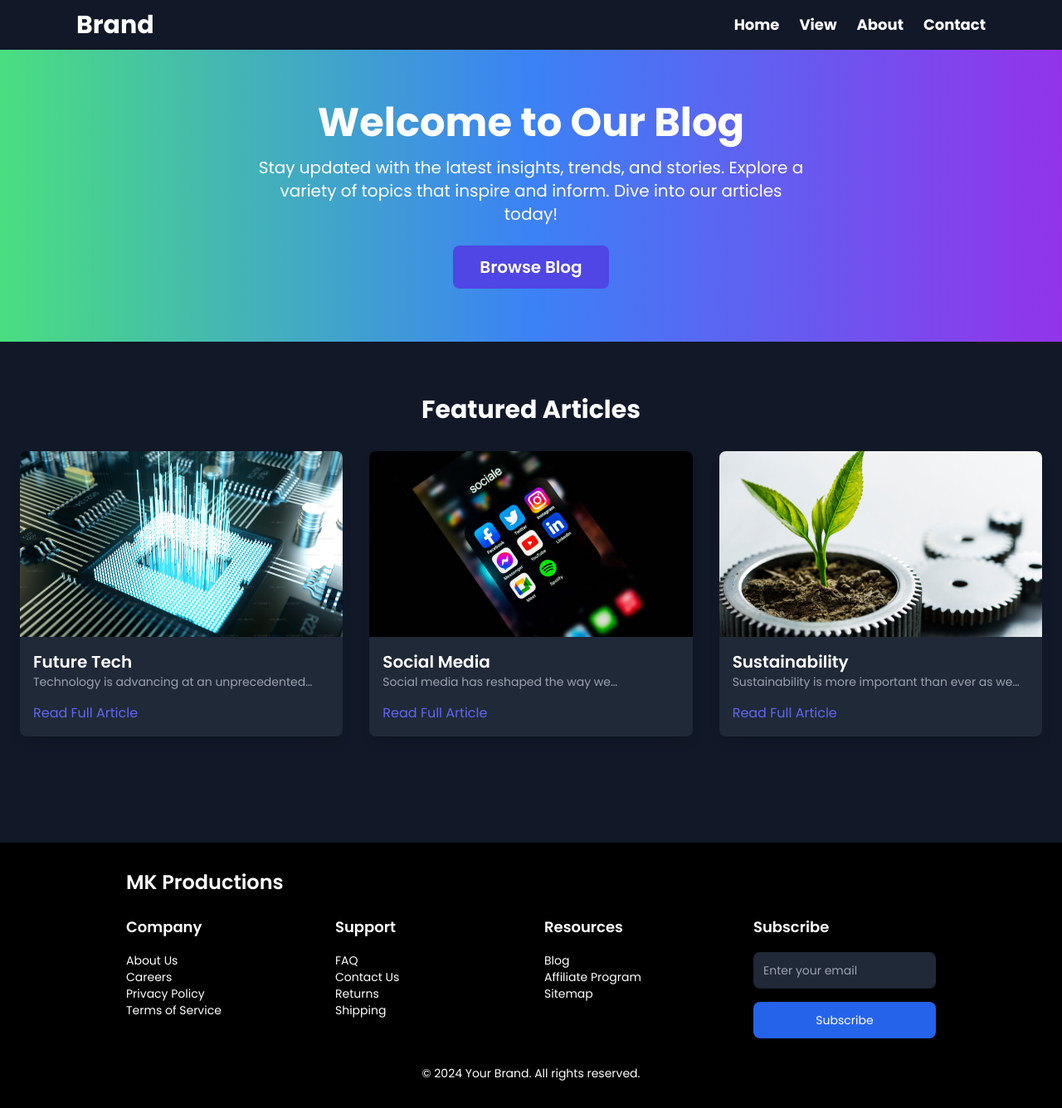
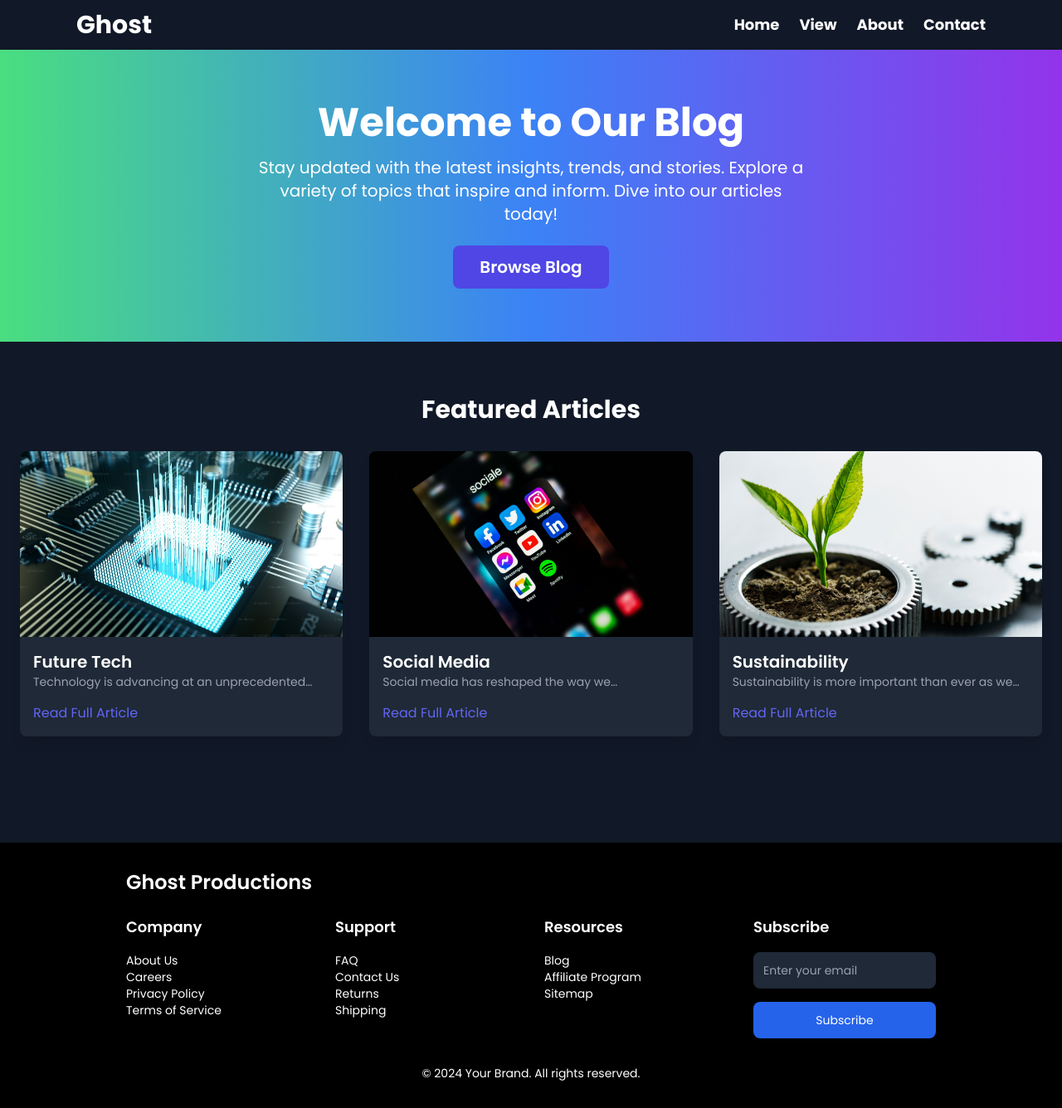
Before and after one commit to JINN6/blog, a Next.js app: page / in a window 1280 px wide. Shown: the whole page at 83% size. Built offline with nearby package versions, Linux system fonts and the light colour scheme.

Commit message:
Updated files or added new features

```diff
--- a/src/components/Footer.tsx
+++ b/src/components/Footer.tsx
@@ -7,7 +7,7 @@ const Footer = () => {
       <div className="max-w-screen-lg mx-auto px-6">
         <div className="flex justify-between items-center mb-6">
 
-          <div className="text-2xl font-semibold">MK Productions</div>
+          <div className="text-2xl font-semibold">Ghost Productions</div>
 
 
           <div className="space-x-4">
--- a/src/components/Navbar.tsx
+++ b/src/components/Navbar.tsx
@@ -14,7 +14,7 @@ const Navbar = () => {
     <div className="flex justify-between items-center p-3 w-full">
 
       <div className="font-extrabold text-3xl text-white lg:pl-20">
-        Brand
+        Ghost
       </div>
 
 
--- a/src/components/Navbarr.tsx
+++ b/src/components/Navbarr.tsx
@@ -14,7 +14,7 @@ const Navbar = () => {
     <div className="flex justify-between items-center p-3 w-full">
 
       <div className="font-extrabold text-3xl text-black lg:pl-20">
-        Brand
+        Ghost
       </div>
 
 
```
